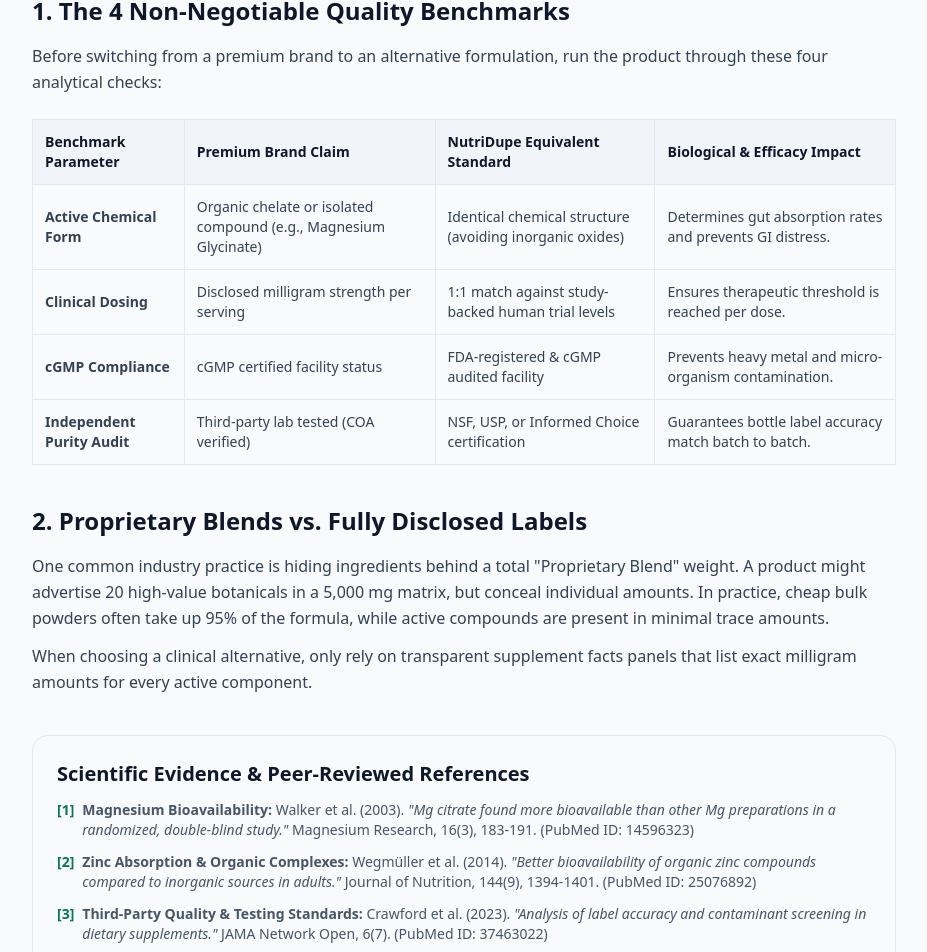
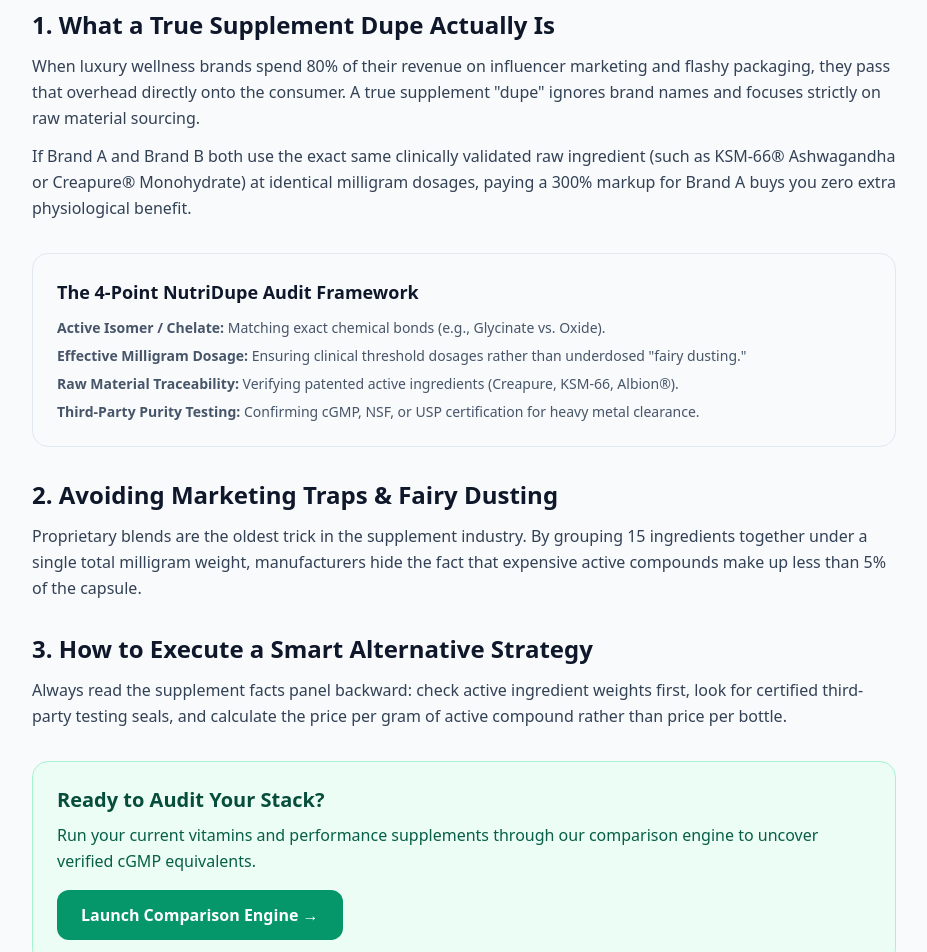
Before and after one commit to Jalil63/nutridupe, a Next.js app: page /research-guides/science-of-supplement-duping in a window 1280 px wide. Shown: the part 399-1351 px from the top of the page, without its empty margins (176-1103 px from the left). Built offline with nearby package versions, Linux system fonts and the light colour scheme.

Commit message:
Refactor SupplementDupingGuide component and content
Renamed the component and updated the header and section titles for clarity. Adjusted text for conciseness and improved formatting of the content.

```diff
--- a/app/research-guides/science-of-supplement-duping/page.tsx
+++ b/app/research-guides/science-of-supplement-duping/page.tsx
@@ -1,117 +1,65 @@
 import React from 'react';
 import Link from 'next/link';
 
-export default function SupplementDupingGuide() {
+export default function PillarSupplementDupingGuide() {
   return (
     <article className="max-w-4xl mx-auto px-4 py-12 text-slate-800">
-      <header className="mb-10 border-b pb-8">
-        <div className="text-xs font-bold uppercase tracking-wider text-emerald-600 mb-2">
-          Research & Clinical Analysis
+      <header className="mb-10 border-b border-slate-200 pb-8">
+        <div className="flex items-center gap-3 text-xs text-slate-500 mb-3">
+          <span className="bg-emerald-50 text-emerald-700 font-bold uppercase tracking-wider px-2.5 py-1 rounded-full border border-emerald-200">
+            Methodology & Science
+          </span>
+          <span>6 Min Read</span>
+          <span>•</span>
+          <span>November 2026</span>
         </div>
         <h1 className="text-3xl sm:text-4xl font-extrabold tracking-tight text-slate-900 mb-4">
           The Science of Supplement Duping: How to Spot Clinical Equivalents and Stop Overpaying
         </h1>
         <p className="text-slate-600 text-lg leading-relaxed">
-          Supplement &quot;duping&quot; isn&apos;t about buying cheap knockoffs. It is the systematic process of matching active chemical forms, bioavailable chelates, precise milligram dosages, and independent third-party lab verifications (NSF/USP) to achieve 1:1 clinical outcomes at fair market value.
+          Supplement &quot;duping&quot; isn&apos;t about buying cheap knockoffs. It is the systematic process of matching active chemical forms, bioavailable chelates, precise milligram dosages, and third-party certifications (NSF/USP).
         </p>
       </header>
 
-      <section className="space-y-10 text-slate-700 leading-relaxed">
-        {/* Section 1 */}
+      <section className="space-y-8 text-slate-700 leading-relaxed">
         <div>
-          <h2 className="text-2xl font-bold text-slate-900 mb-4">
-            1. The 4 Non-Negotiable Quality Benchmarks
-          </h2>
-          <p className="mb-4">
-            Before switching from a premium brand to an alternative formulation, run the product through these four analytical checks:
+          <h2 className="text-2xl font-bold text-slate-900 mb-3">1. What a True Supplement Dupe Actually Is</h2>
+          <p>
+            When luxury wellness brands spend 80% of their revenue on influencer marketing and flashy packaging, they pass that overhead directly onto the consumer. A true supplement &quot;dupe&quot; ignores brand names and focuses strictly on raw material sourcing.
           </p>
-          <div className="overflow-x-auto my-6">
-            <table className="w-full border-collapse border border-slate-200 text-sm">
-              <thead>
-                <tr className="bg-slate-100 text-slate-900">
-                  <th className="border border-slate-200 p-3 text-left">Benchmark Parameter</th>
-                  <th className="border border-slate-200 p-3 text-left">Premium Brand Claim</th>
-                  <th className="border border-slate-200 p-3 text-left">NutriDupe Equivalent Standard</th>
-                  <th className="border border-slate-200 p-3 text-left">Biological & Efficacy Impact</th>
-                </tr>
-              </thead>
-              <tbody>
-                <tr>
-                  <td className="border border-slate-200 p-3 font-semibold">Active Chemical Form</td>
-                  <td className="border border-slate-200 p-3">Organic chelate or isolated compound (e.g., Magnesium Glycinate)</td>
-                  <td className="border border-slate-200 p-3">Identical chemical structure (avoiding inorganic oxides)</td>
-                  <td className="border border-slate-200 p-3">Determines gut absorption rates and prevents GI distress.</td>
-                </tr>
-                <tr className="bg-slate-50">
-                  <td className="border border-slate-200 p-3 font-semibold">Clinical Dosing</td>
-                  <td className="border border-slate-200 p-3">Disclosed milligram strength per serving</td>
-                  <td className="border border-slate-200 p-3">1:1 match against study-backed human trial levels</td>
-                  <td className="border border-slate-200 p-3">Ensures therapeutic threshold is reached per dose.</td>
-                </tr>
-                <tr>
-                  <td className="border border-slate-200 p-3 font-semibold">cGMP Compliance</td>
-                  <td className="border border-slate-200 p-3">cGMP certified facility status</td>
-                  <td className="border border-slate-200 p-3">FDA-registered & cGMP audited facility</td>
-                  <td className="border border-slate-200 p-3">Prevents heavy metal and micro-organism contamination.</td>
-                </tr>
-                <tr className="bg-slate-50">
-                  <td className="border border-slate-200 p-3 font-semibold">Independent Purity Audit</td>
-                  <td className="border border-slate-200 p-3">Third-party lab tested (COA verified)</td>
-                  <td className="border border-slate-200 p-3">NSF, USP, or Informed Choice certification</td>
-                  <td className="border border-slate-200 p-3">Guarantees bottle label accuracy match batch to batch.</td>
-                </tr>
-              </tbody>
-            </table>
-          </div>
-        </div>
-
-        {/* Section 2 */}
-        <div>
-          <h2 className="text-2xl font-bold text-slate-900 mb-4">
-            2. Proprietary Blends vs. Fully Disclosed Labels
-          </h2>
-          <p className="mb-3">
-            One common industry practice is hiding ingredients behind a total &quot;Proprietary Blend&quot; weight. A product might advertise 20 high-value botanicals in a 5,000 mg matrix, but conceal individual amounts. In practice, cheap bulk powders often take up 95% of the formula, while active compounds are present in minimal trace amounts.
-          </p>
-          <p>
-            When choosing a clinical alternative, only rely on transparent supplement facts panels that list exact milligram amounts for every active component.
+          <p className="mt-3">
+            If Brand A and Brand B both use the exact same clinically validated raw ingredient (such as KSM-66® Ashwagandha or Creapure® Monohydrate) at identical milligram dosages, paying a 300% markup for Brand A buys you zero extra physiological benefit.
           </p>
         </div>
 
-        {/* Section 3: Updated Scientific Evidence */}
         <div className="bg-slate-50 p-6 rounded-2xl border border-slate-200">
-          <h2 className="text-xl font-bold text-slate-900 mb-3">
-            Scientific Evidence & Peer-Reviewed References
-          </h2>
-          <ul className="space-y-3 text-sm text-slate-600">
-            <li className="flex gap-2">
-              <span className="font-bold text-emerald-700">[1]</span>
-              <span>
-                <strong>Magnesium Bioavailability:</strong> Walker et al. (2003). <em>&quot;Mg citrate found more bioavailable than other Mg preparations in a randomized, double-blind study.&quot;</em> Magnesium Research, 16(3), 183-191. (PubMed ID: 14596323)
-              </span>
-            </li>
-            <li className="flex gap-2">
-              <span className="font-bold text-emerald-700">[2]</span>
-              <span>
-                <strong>Zinc Absorption & Organic Complexes:</strong> Wegmüller et al. (2014). <em>&quot;Better bioavailability of organic zinc compounds compared to inorganic sources in adults.&quot;</em> Journal of Nutrition, 144(9), 1394-1401. (PubMed ID: 25076892)
-              </span>
-            </li>
-            <li className="flex gap-2">
-              <span className="font-bold text-emerald-700">[3]</span>
-              <span>
-                <strong>Third-Party Quality & Testing Standards:</strong> Crawford et al. (2023). <em>&quot;Analysis of label accuracy and contaminant screening in dietary supplements.&quot;</em> JAMA Network Open, 6(7). (PubMed ID: 37463022)
-              </span>
-            </li>
+          <h3 className="text-lg font-bold text-slate-900 mb-3">The 4-Point NutriDupe Audit Framework</h3>
+          <ul className="space-y-2 text-sm text-slate-600">
+            <li><strong>Active Isomer / Chelate:</strong> Matching exact chemical bonds (e.g., Glycinate vs. Oxide).</li>
+            <li><strong>Effective Milligram Dosage:</strong> Ensuring clinical threshold dosages rather than underdosed &quot;fairy dusting.&quot;</li>
+            <li><strong>Raw Material Traceability:</strong> Verifying patented active ingredients (Creapure, KSM-66, Albion®).</li>
+            <li><strong>Third-Party Purity Testing:</strong> Confirming cGMP, NSF, or USP certification for heavy metal clearance.</li>
           </ul>
         </div>
 
-        {/* Call to Action */}
+        <div>
+          <h2 className="text-2xl font-bold text-slate-900 mb-3">2. Avoiding Marketing Traps & Fairy Dusting</h2>
+          <p>
+            Proprietary blends are the oldest trick in the supplement industry. By grouping 15 ingredients together under a single total milligram weight, manufacturers hide the fact that expensive active compounds make up less than 5% of the capsule.
+          </p>
+        </div>
+
+        <div>
+          <h2 className="text-2xl font-bold text-slate-900 mb-3">3. How to Execute a Smart Alternative Strategy</h2>
+          <p>
+            Always read the supplement facts panel backward: check active ingredient weights first, look for certified third-party testing seals, and calculate the price per gram of active compound rather than price per bottle.
+          </p>
+        </div>
+
         <div className="bg-emerald-50 border border-emerald-200 p-6 rounded-2xl mt-8">
-          <h3 className="text-xl font-bold text-emerald-900 mb-2">
-            Compare Your Supplement Stack
-          </h3>
+          <h3 className="text-xl font-bold text-emerald-900 mb-2">Ready to Audit Your Stack?</h3>
           <p className="text-emerald-800 mb-4">
-            Search your current daily supplements in our comparison database to check active ingredient matches, bioavailability scores, and price-per-serving breakdowns.
+            Run your current vitamins and performance supplements through our comparison engine to uncover verified cGMP equivalents.
           </p>
           <Link
             href="/compare"
```
